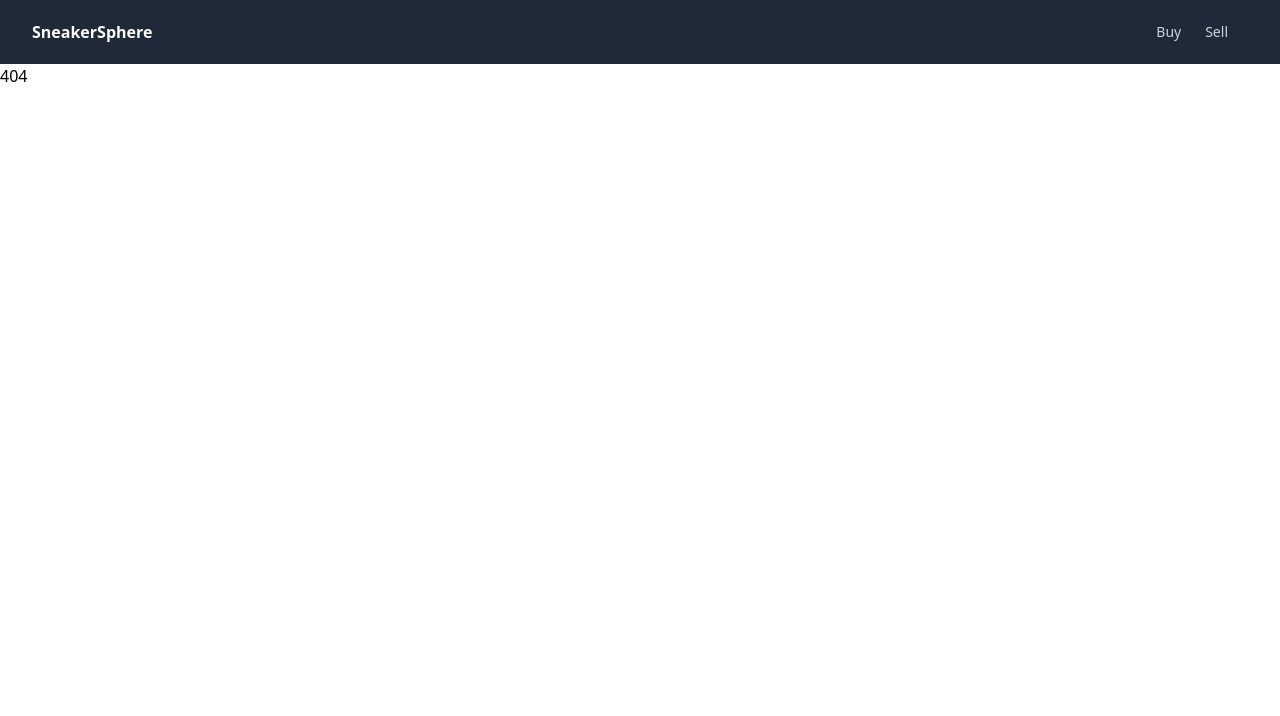
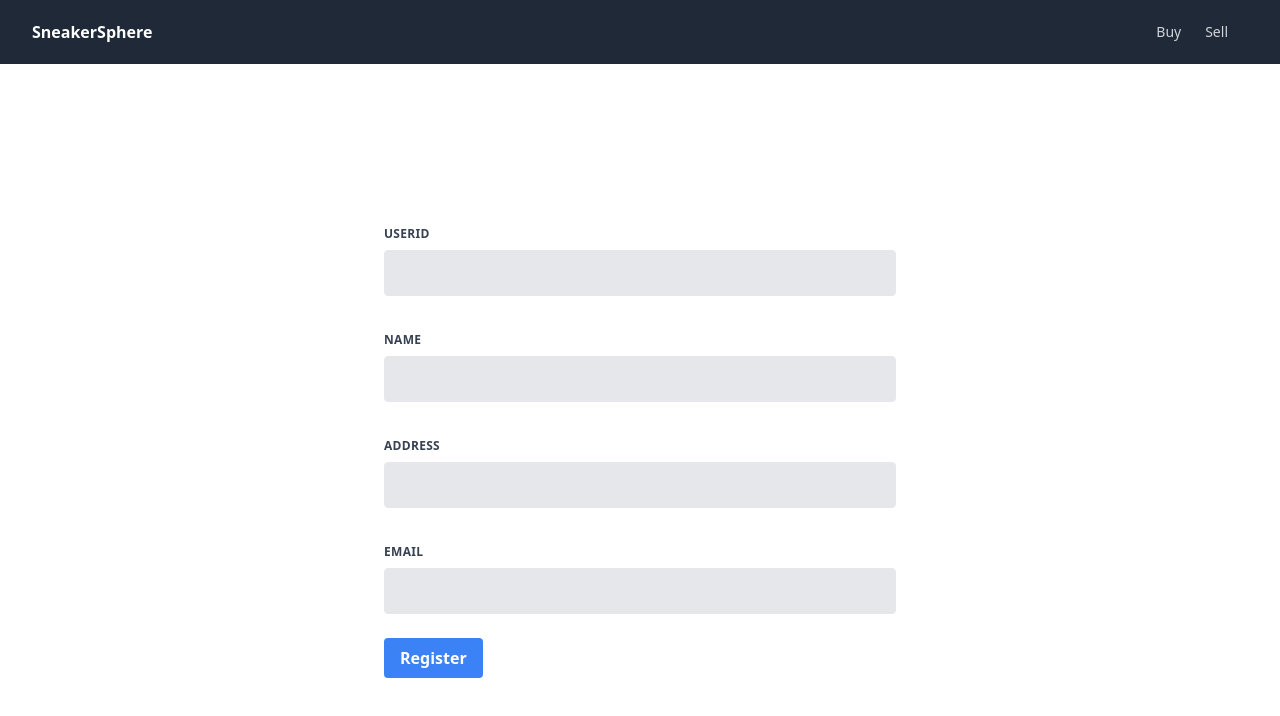
Before and after one commit to nathanfleet/sneaker-sphere, a React (Create React App) app: page /register in a window 1280 px wide. Before the commit this address had no page. Shown: the top 716 px of the page. Built offline with nearby package versions, Linux system fonts and the light colour scheme.

Commit message:
registration for userID, UserInformation routes

```diff
--- a/src/App.jsx
+++ b/src/App.jsx
@@ -5,6 +5,7 @@ import Navbar from "./components/Navbar";
 import Hero from "./components/Hero";
 import Buy from "./pages/Buy";
 import Sell from "./pages/Sell";
+import Registration from "./pages/Registration";
 
 function App() {
   return (
@@ -13,6 +14,7 @@ function App() {
         <Navbar />
         <Routes>
           <Route path="/" element={<Hero />} />
+          <Route path="/register" element={<Registration />} />
           <Route path="/buy" element={<Buy />} />
           <Route path="/sell" element={<Sell />} />
           <Route path="*" element={<div>404</div>} />
--- a/src/api/index.js
+++ b/src/api/index.js
@@ -5,6 +5,7 @@ const port = 4000; // Use a different port than the React app
 
 const ProductsRouter = require("./routes/Products");
 const SubmissionRouter = require("./routes/Submission");
+const UserInformationRouter = require("./routes/UserInformation");
 
 app.use(cors()); // Use the cors middleware
 app.use(express.json());
@@ -20,6 +21,7 @@ app.get("/", (req, res) => {
 
 app.use("/products", ProductsRouter);
 app.use("/submission", SubmissionRouter);
+app.use("/userinformation", UserInformationRouter);
 
 /* Error handler middleware */
 app.use((err, req, res, next) => {
--- /dev/null
+++ b/src/api/routes/UserInformation.js
@@ -0,0 +1,45 @@
+const express = require('express');
+const router = express.Router();
+const UserInfo = require('../services/UserInformation');
+
+// GET
+router.get('/', async function(req, res, next) {
+  try {
+    res.json(await UserInfo.getMultiple(req.query.page));
+  } catch (err) {
+    console.error(`Error while getting user info `, err.message);
+    next(err);
+  }
+});
+
+/* POST  */
+router.post('/', async function(req, res, next) {
+  try {
+    res.json(await UserInfo.create(req.body));
+  } catch (err) {
+    console.error(`Error while creating user info`, err.message);
+    next(err);
+  }
+});
+
+/* PUT */
+router.put('/:id', async function(req, res, next) {
+  try {
+    res.json(await UserInfo.update(req.params.id, req.body));
+  } catch (err) {
+    console.error(`Error while updating user info`, err.message);
+    next(err);
+  }
+});
+
+/* DELETE */
+router.delete('/:id', async function(req, res, next) {
+  try {
+    res.json(await UserInfo.remove(req.params.id));
+  } catch (err) {
+    console.error(`Error while deleting user info`, err.message);
+    next(err);
+  }
+});
+
+module.exports = router;
--- /dev/null
+++ b/src/api/services/UserInformation.js
@@ -0,0 +1,72 @@
+const db = require('./db');
+const helper = require('../helper');
+const config = require('../config');
+
+async function getMultiple(page = 1) {
+  const offset = helper.getOffset(page, config.listPerPage);
+
+  const rows = await db.query(
+    `SELECT UserID, Name, Address, Email FROM \`UserInformation\` LIMIT ${offset},${config.listPerPage}`
+  );
+  const data = helper.emptyOrRows(rows);
+  const meta = { page };
+
+  return {
+    data,
+    meta,
+  };
+}
+
+async function create(user) {
+  const result = await db.query(
+    `INSERT INTO \`UserInformation\`
+    (UserID, Name, Address, Email)
+    VALUES
+    ('${user.userID}', '${user.name}', '${user.address}', '${user.email}')`
+  );
+
+  let message = 'Error in creating user';
+
+  if (result.affectedRows) {
+    message = 'User created successfully';
+  }
+
+  return { message };
+}
+
+async function update(id, user) {
+  const result = await db.query(
+    `UPDATE \`UserInformation\`
+    SET Name='${user.name}', Address='${user.address}', Email='${user.email}'
+    WHERE UserID='${id}'`
+  );
+
+  let message = 'Error in updating user';
+
+  if (result.affectedRows) {
+    message = 'User updated successfully';
+  }
+
+  return { message };
+}
+
+async function remove(id) {
+  const result = await db.query(
+    `DELETE FROM \`UserInformation\` WHERE UserID='${id}'`
+  );
+
+  let message = 'Error in deleting user';
+
+  if (result.affectedRows) {
+    message = 'User deleted successfully';
+  }
+
+  return { message };
+}
+
+module.exports = {
+  getMultiple,
+  create,
+  update,
+  remove,
+};
--- a/src/components/Hero.jsx
+++ b/src/components/Hero.jsx
@@ -1,4 +1,5 @@
 import React from 'react';
+import { Link } from 'react-router-dom';
 import logo from '../assets/logo.png';
 
 function Hero() {
@@ -13,6 +14,13 @@ function Hero() {
           <p className="mt-2 text-xl font-bold">
             The ultimate destination for sneakers
           </p>
+          <div className="mt-8">
+            <Link to="/register">
+              <button className="bg-white border border-transparent rounded-md py-2 px-4 inline-flex items-center justify-center text-lg font-medium text-gray-900 hover:bg-gray-50 focus:outline-none focus:ring-2 focus:ring-offset-2 focus:ring-gray-900">
+                Register
+              </button>
+            </Link>
+          </div>
         </div>
       </div>
     </div>
--- /dev/null
+++ b/src/pages/Registration.jsx
@@ -0,0 +1,113 @@
+import { useState } from "react";
+import axios from "axios";
+
+function Registration() {
+  const [userID, setUserID] = useState("");
+  const [name, setName] = useState("");
+  const [address, setAddress] = useState("");
+  const [email, setEmail] = useState("");
+
+  const handleSubmit = (event) => {
+    event.preventDefault();
+    const data = { userID, name, address, email };
+    axios
+      .post("http://localhost:4000/userinformation", data)
+      .then((res) => {
+        console.log(res.data);
+      })
+      .catch((err) => {
+        console.error(err);
+      });
+  };
+
+  return (
+    <div className="flex justify-center items-center h-screen">
+      <form className="w-full max-w-lg" onSubmit={handleSubmit}>
+        <div className="flex flex-wrap -mx-3 mb-6">
+          <div className="w-full px-3">
+            <label
+              htmlFor="userID"
+              className="block uppercase tracking-wide text-gray-700 text-xs font-bold mb-2"
+            >
+              UserID
+            </label>
+            <input
+              type="text"
+              id="userID"
+              name="userID"
+              value={userID}
+              onChange={(event) => setUserID(event.target.value)}
+              className="appearance-none block w-full bg-gray-200 text-gray-700 border border-gray-200 rounded py-3 px-4 mb-3 leading-tight focus:outline-none focus:bg-white focus:border-gray-500"
+            />
+          </div>
+        </div>
+        <div className="flex flex-wrap -mx-3 mb-6">
+          <div className="w-full px-3">
+            <label
+              htmlFor="name"
+              className="block uppercase tracking-wide text-gray-700 text-xs font-bold mb-2"
+            >
+              Name
+            </label>
+            <input
+              type="text"
+              id="name"
+              name="name"
+              value={name}
+              onChange={(event) => setName(event.target.value)}
+              className="appearance-none block w-full bg-gray-200 text-gray-700 border border-gray-200 rounded py-3 px-4 mb-3 leading-tight focus:outline-none focus:bg-white focus:border-gray-500"
+            />
+          </div>
+        </div>
+        <div className="flex flex-wrap -mx-3 mb-6">
+          <div className="w-full px-3">
+            <label
+              htmlFor="address"
+              className="block uppercase tracking-wide text-gray-700 text-xs font-bold mb-2"
+            >
+              Address
+            </label>
+            <input
+              type="text"
+              id="address"
+              name="address"
+              value={address}
+              onChange={(event) => setAddress(event.target.value)}
+              className="appearance-none block w-full bg-gray-200 text-gray-700 border border-gray-200 rounded py-3 px-4 mb-3 leading-tight focus:outline-none focus:bg-white focus:border-gray-500"
+            />
+          </div>
+        </div>
+        <div className="flex flex-wrap -mx-3 mb-6">
+  <div className="w-full px-3 mb-6 md:mb-0">
+    <label
+      htmlFor="email"
+      className="block uppercase tracking-wide text-gray-700 text-xs font-bold mb-2"
+    >
+      Email
+    </label>
+    <input
+      type="email"
+      id="email"
+      name="email"
+      value={email}
+      onChange={(event) => setEmail(event.target.value)}
+      className="appearance-none block w-full bg-gray-200 text-gray-700 border border-gray-200 rounded py-3 px-4 leading-tight focus:outline-none focus:bg-white focus:border-gray-500"
+    />
+  </div>
+</div>
+<div className="flex flex-wrap -mx-3 mb-6">
+  <div className="w-full px-3 mb-6 md:mb-0">
+    <button
+      type="submit"
+      className="bg-blue-500 hover:bg-blue-700 text-white font-bold py-2 px-4 rounded"
+    >
+      Register
+    </button>
+  </div>
+</div>
+</form>
+</div>
+  );
+}
+
+export default Registration;
```
